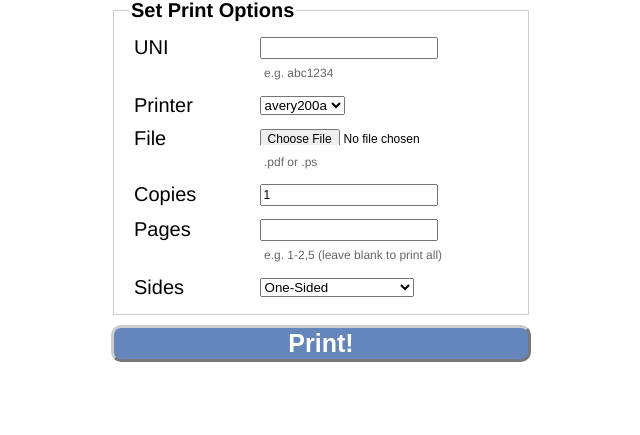
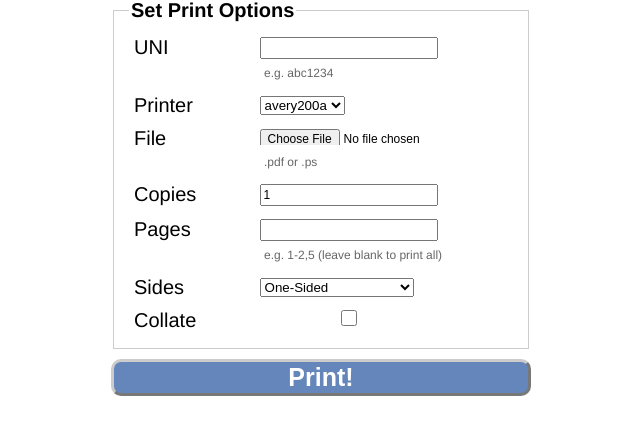
Before and after one commit to adi-archive/cuprint, a Flask app: page /avery/print in a window 1280 px wide. Shown: the part 165-600 px from the top of the page, without its empty margins (319-959 px from the left). Run offline with Flask 2, Linux system fonts and the light colour scheme; parts of the project's set-up code (start-up, migrations or seed data) failed here and were passed over.

Commit message:
implement collation option

```diff
--- a/helpers.py
+++ b/helpers.py
@@ -8,6 +8,8 @@ def print_file(f, form):
 	tmp_file = os.path.join(settings.UPLOAD_DIR, filename)
 	f.save(tmp_file)
 	options={'copies':str(form['copies']), 'sides':str(form['sides'])}
+	if 'Collate' in form and form['Collate']=='collate':
+		options['Collate'] = 'True'
 	if form['page-ranges']:
 		options['page-ranges'] = str(form['page-ranges'])
 	cups.setUser(form['uni'])
--- a/templates/printers.html
+++ b/templates/printers.html
@@ -48,6 +48,10 @@
 					<option value="two-sided-short-edge">Two-Sided Landscape</option>
 				</select>
 			</li>
+			<li>
+				<label for="Collate">Collate</label>
+				<input type="checkbox" name="Collate" value="collate"/>
+			</li>
 		</ol>
 	</fieldset>
 	<button type="submit">Print!</button>
```
